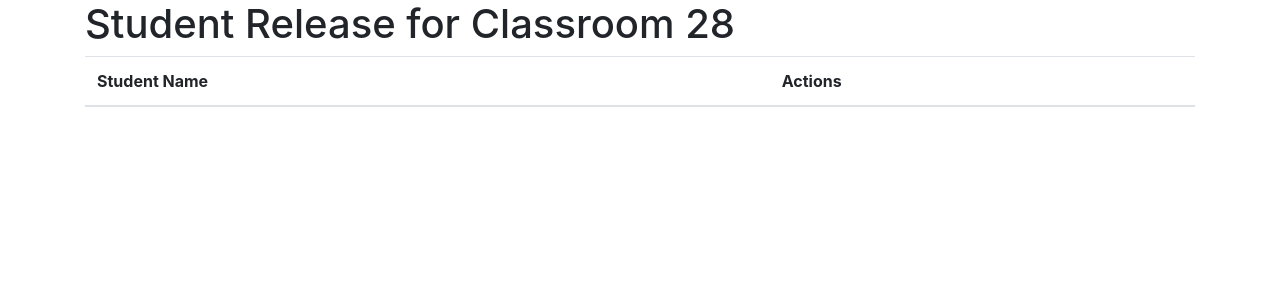
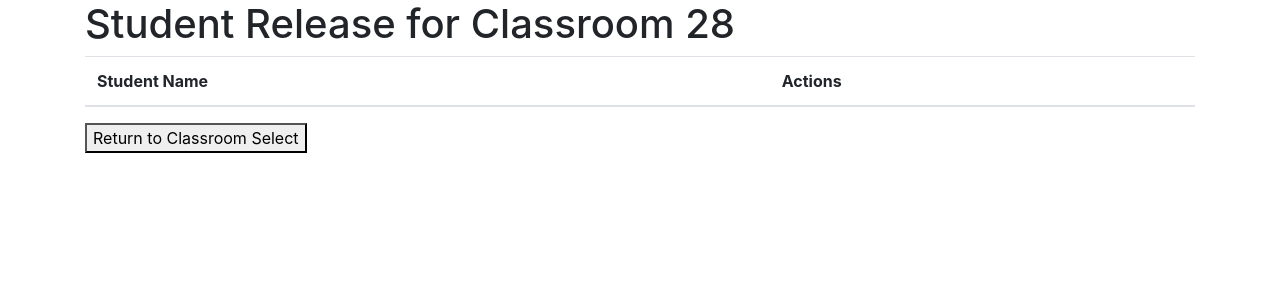
Before and after one commit to Senior-Project-ANPR/SecureLens, a Flask app: page /release/28 in a window 1280 px wide. Shown: the top 300 px of the page. Run offline with Flask 3, Linux system fonts and the light colour scheme; the first user in the database is signed in; lists and menus that the app fills with data are empty; some libraries are stand-ins or nearby versions.

Commit message:
Added authentication to our web routes, i.e. only admin accounts can access admin pages. Added a Return to Class Select button to release_students.html.

```diff
--- a/app.py
+++ b/app.py
@@ -1,3 +1,4 @@
+import flask_login
 from flask import Flask, render_template, Response, request, redirect, url_for
 from flask_bootstrap import Bootstrap
 from flask_sqlalchemy import SQLAlchemy
@@ -155,7 +156,7 @@ def load_user(user_id):
 
 #Uncomment to add a test account to the login database
 #We use generate_password_hash to avoid saving plaintext passwords in our database
-# new_user = user_acct(username="test", password=generate_password_hash("test"))
+# new_user = user_acct(username="parent", password=generate_password_hash("test"))
 # with app.app_context():
 #     db.session.add(new_user)
 #     db.session.commit()
@@ -181,10 +182,18 @@ def load_user(user_id):
 
 @app.route('/admin_view')
 def admin_view():
+    #Authorize only admin accounts
+    if flask_login.current_user.accountType != "admin":
+        return redirect(url_for('log_in_page'))
+
     return render_template('admin_view.html')
 @app.route('/release', methods=["POST", "GET"])
 
 def release():
+    #Authorize only admin & teacher accounts
+    if flask_login.current_user.accountType != "admin" and flask_login.current_user.accountType != "teacher":
+        return redirect(url_for('log_in_page'))
+
     if request.method == "POST":
         input_classroom = request.form.get("classroom")
         return redirect(f'/release/{input_classroom}')
@@ -192,6 +201,10 @@ def release():
     return render_template('release.html')
 @app.route('/student/<int:student_id>')
 def student_info(student_id):
+    #Authorize only admin & teacher accounts
+    if flask_login.current_user.accountType != "admin" and flask_login.current_user.accountType != "teacher":
+        return redirect(url_for('log_in_page'))
+
     #Query our student database for the student associated with the given id, and query the car database
     #for all cars associated with that id
     studentCars = car_tbl.query.filter_by(id=student_id).all()
@@ -202,6 +215,10 @@ def student_info(student_id):
 
 @app.route('/release/<int:classroom>')
 def release_students(classroom):
+    #Authorize only admin & teacher accounts
+    if flask_login.current_user.accountType != "admin" and flask_login.current_user.accountType != "teacher":
+        return redirect(url_for('log_in_page'))
+
     #Filter our student database down to only the students in the given classroom and pass that on to our
     #HTML template
     students = student_tbl.query.filter_by(classNumber=classroom).all()
@@ -209,10 +226,18 @@ def release_students(classroom):
 
 @app.route('/cameraview')
 def cameraview():
+    #Authorize only admin accounts
+    if flask_login.current_user.accountType != "admin":
+        return redirect(url_for('log_in_page'))
+
     return render_template('cameraview.html')
 
 @app.route('/video_feed')
 def video_feed():
+    #Authorize only admin accounts
+    if flask_login.current_user.accountType != "admin":
+        return redirect(url_for('log_in_page'))
+
     return Response(generate_plates_improved(), mimetype='multipart/x-mixed-replace; boundary=frame')
 
 #Our main landing page/login page. We will need to receive and send text from the page,
@@ -232,14 +257,23 @@ def log_in_page():
         #Otherwise, if we did find a user with that username, hash the password input and compare it with
         #the already hashed value in our database
         if check_password_hash(user.password, input_password):
-            #If they match, log in the user and take them to the camera view page
+            #If they match, log in the user and take them to a landing page dependent on their account type
             login_user(user)
-            print("Database Password: ", user.password)
-            return redirect('/admin_view')
+            if user.accountType == "admin":
+                return redirect('/admin_view')
+            elif user.accountType == "teacher":
+                return redirect('/release')
+            else:
+                return redirect('/')
+
     return render_template('index.html')
 
 @app.route('/checkout/<int:student_id>')
 def checkout(student_id):
+    # Authorize only admin & teacher accounts
+    if flask_login.current_user.accountType != "admin" and flask_login.current_user.accountType != "teacher":
+        return redirect(url_for('log_in_page'))
+
     #Define the change we'll be making to the checkedOut column
     checked_out = {
         'checkedOut': True
--- a/templates/release_students.html
+++ b/templates/release_students.html
@@ -23,6 +23,7 @@
                 {% endfor %}
             </tbody>
         </table>
+        <a href="/release"><button>Return to Classroom Select</button></a>
     </div>
     <script src="https://code.jquery.com/jquery-3.5.1.slim.min.js"></script>
     <script src="https://cdn.jsdelivr.net/npm/@popperjs/core@2.5.3/dist/umd/popper.min.js"></script>
```
Also changed, not shown: 1.png, instance/db.sqlite.
